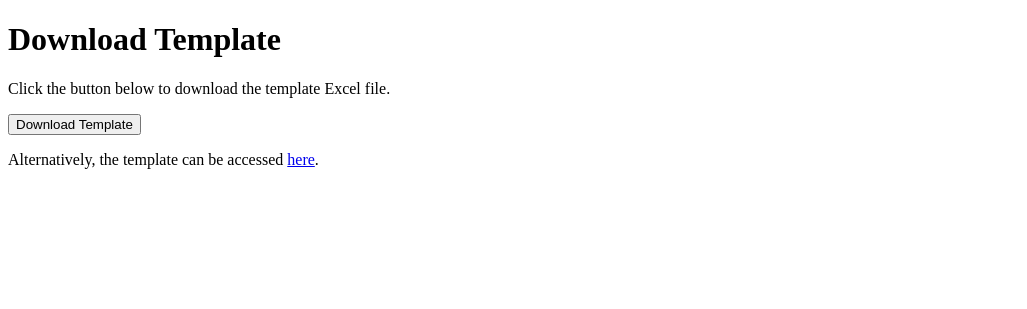
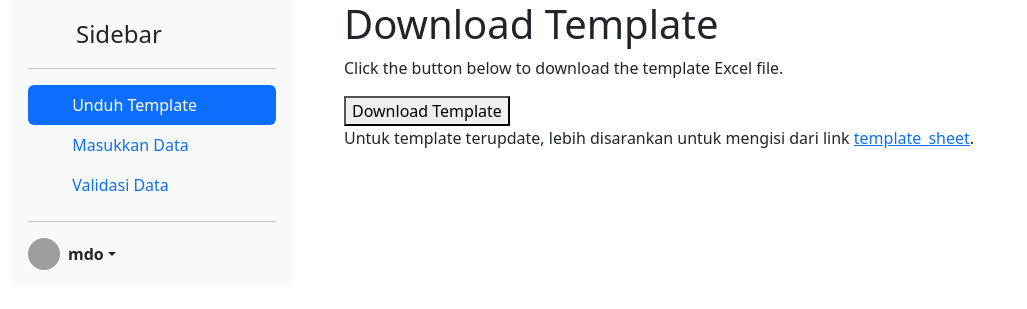
Before and after one commit to markus-leonardw/skpt-be, a Django app: page /kurikulum/download in a window 1280 px wide. Shown: the top 309 px of the page, without its empty margins (0-1027 px from the left). Run offline with Django 3.2, Linux system fonts and the light colour scheme; grey boxes are pictures that could not be loaded.

Commit message:
add template for FE

```diff
--- /dev/null
+++ b/kurikulum/templates/base.html
@@ -0,0 +1,25 @@
+<!DOCTYPE html>
+<html lang="en">
+<head>
+<meta name="viewport" content="width=device-width,initial-scale=1">
+<link href="https://cdn.jsdelivr.net/npm/bootstrap@5.3.0-alpha1/dist/css/bootstrap.min.css" rel="stylesheet" integrity="sha384-GLhlTQ8iRABdZLl6O3oVMWSktQOp6b7In1Zl3/Jr59b6EGGoI1aFkw7cmDA6j6gD" crossorigin="anonymous">
+{% block header %}
+{% endblock %}
+</head>
+<body>
+  <div class="container-fluid">
+      <div class="row">
+          <div class="col-md-3">
+              {% include 'sidebar.html' %}
+          </div>
+          <div class="col-md-9">
+              <div class="container">
+                  {% block content %}
+                  {% endblock %}
+              </div>
+          </div>
+      </div>
+  </div>
+  <script src="https://cdn.jsdelivr.net/npm/bootstrap@5.3.0-alpha1/dist/js/bootstrap.bundle.min.js" integrity="sha384-w76AqPfDkMBDXo30jS1Sgez6pr3x5MlQ1ZAGC+nuZB+EYdgRZgiwxhTBTkF7CXvN" crossorigin="anonymous"></script>
+</body>
+</html>
--- a/kurikulum/templates/download.html
+++ b/kurikulum/templates/download.html
@@ -1,16 +1,14 @@
-<!DOCTYPE html>
-<html lang="en">
-<head>
+{% extends 'base.html' %}
+{% block header %}
     <meta charset="UTF-8">
     <meta name="viewport" content="width=device-width, initial-scale=1.0">
     <title>Download Template</title>
-</head>
-<body>
+{% endblock %}
+{% block content %}
     <h1>Download Template</h1>
     <p>Click the button below to download the template Excel file.</p>
     <form action="{% url 'download_template' %}" method="get">
         <button type="submit">Download Template</button>
     </form>
-    <p>Alternatively, the template can be accessed <a href="https://docs.google.com/spreadsheets/d/1R9PtFPheS3DR1O2iUYz-oIrJAG8pwyYUfXljlLVq1zA/edit#gid=1568825378" target="_blank">here</a>.</p>
-</body>
-</html>
+    <p>Untuk template terupdate, lebih disarankan untuk mengisi dari link <a href="https://docs.google.com/spreadsheets/d/1R9PtFPheS3DR1O2iUYz-oIrJAG8pwyYUfXljlLVq1zA/edit#gid=1568825378" target="_blank">template_sheet</a>.</p>
+{% endblock %}
--- /dev/null
+++ b/kurikulum/templates/sidebar.html
@@ -0,0 +1,55 @@
+<div class="d-flex flex-column flex-shrink-0 p-3 bg-light" style="width: 280px;">
+  <a href="/" class="d-flex align-items-center mb-3 mb-md-0 me-md-auto link-dark text-decoration-none">
+    <svg class="bi me-2" width="40" height="32"><use xlink:href="#bootstrap"></use></svg>
+    <span class="fs-4">Sidebar</span>
+  </a>
+  <hr>
+  <ul class="nav nav-pills flex-column mb-auto">
+    <li class="nav-item" id="nav-masukkan">
+        <a href="/kurikulum/download" class="nav-link {% if request.path == '/kurikulum/download' %}active{% endif %}" aria-current="page">
+            <svg class="bi me-2" width="16" height="16"><use xlink:href="#home"></use></svg>
+            Unduh Template
+        </a>
+    </li>
+    <li class="nav-item" id="nav-validasi">
+        <a href="/kurikulum/upload" class="nav-link {% if request.path == '/kurikulum/upload' %}active{% endif %}" aria-current="page">
+            <svg class="bi me-2" width="16" height="16"><use xlink:href="#speedometer2"></use></svg>
+            Masukkan Data
+        </a>
+    </li>
+    <li class="nav-item" id="nav-validasi">
+      <a href="/kurikulum/validasi" class="nav-link {% if request.path == '/kurikulum/validasi' %}active{% endif %}" aria-current="page">
+          <svg class="bi me-2" width="16" height="16"><use xlink:href="#speedometer2"></use></svg>
+          Validasi Data
+      </a>
+  </li>
+</ul>
+  <hr>
+  <div class="dropdown">
+    <a href="#" class="d-flex align-items-center link-dark text-decoration-none dropdown-toggle" id="dropdownUser2" data-bs-toggle="dropdown" aria-expanded="false">
+      <img src="https://github.com/mdo.png" alt="" width="32" height="32" class="rounded-circle me-2">
+      <strong>mdo</strong>
+    </a>
+    <ul class="dropdown-menu text-small shadow" aria-labelledby="dropdownUser2">
+      <li><a class="dropdown-item" href="#">New project...</a></li>
+      <li><a class="dropdown-item" href="#">Settings</a></li>
+      <li><a class="dropdown-item" href="#">Profile</a></li>
+      <li><hr class="dropdown-divider"></li>
+      <li><a class="dropdown-item" href="#">Sign out</a></li>
+    </ul>
+  </div>
+</div>
+
+<script>
+  document.addEventListener('DOMContentLoaded', function () {
+      var currentUrl = window.location.href;
+      var navItems = document.querySelectorAll('.nav-item');
+
+      navItems.forEach(function (item) {
+          var link = item.querySelector('a');
+          if (currentUrl.includes(link.getAttribute('href'))) {
+              item.classList.add('active');
+          }
+      });
+  });
+</script>
```
Also changed, not shown: kurikulum/templates/upload.html (+5 -7 lines), kurikulum/templates/validasi.html (added, +49 -0 lines).
